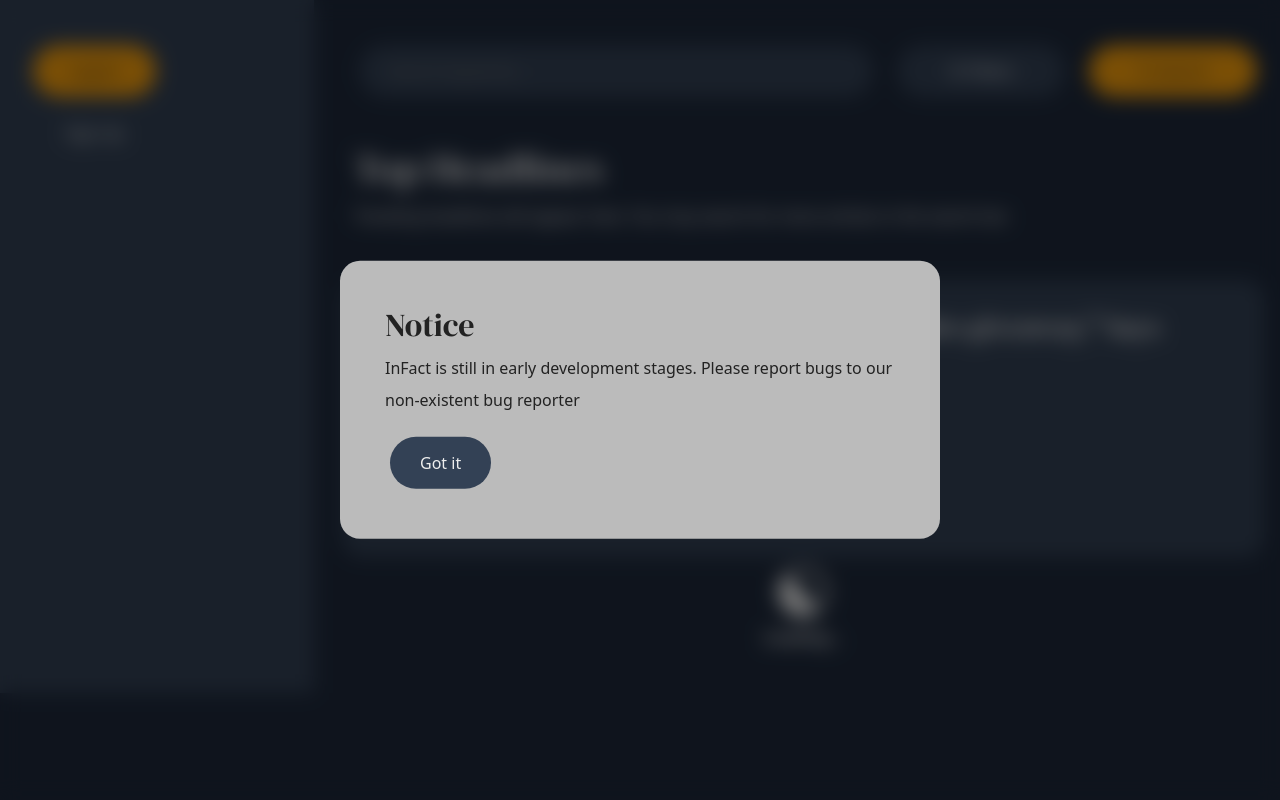
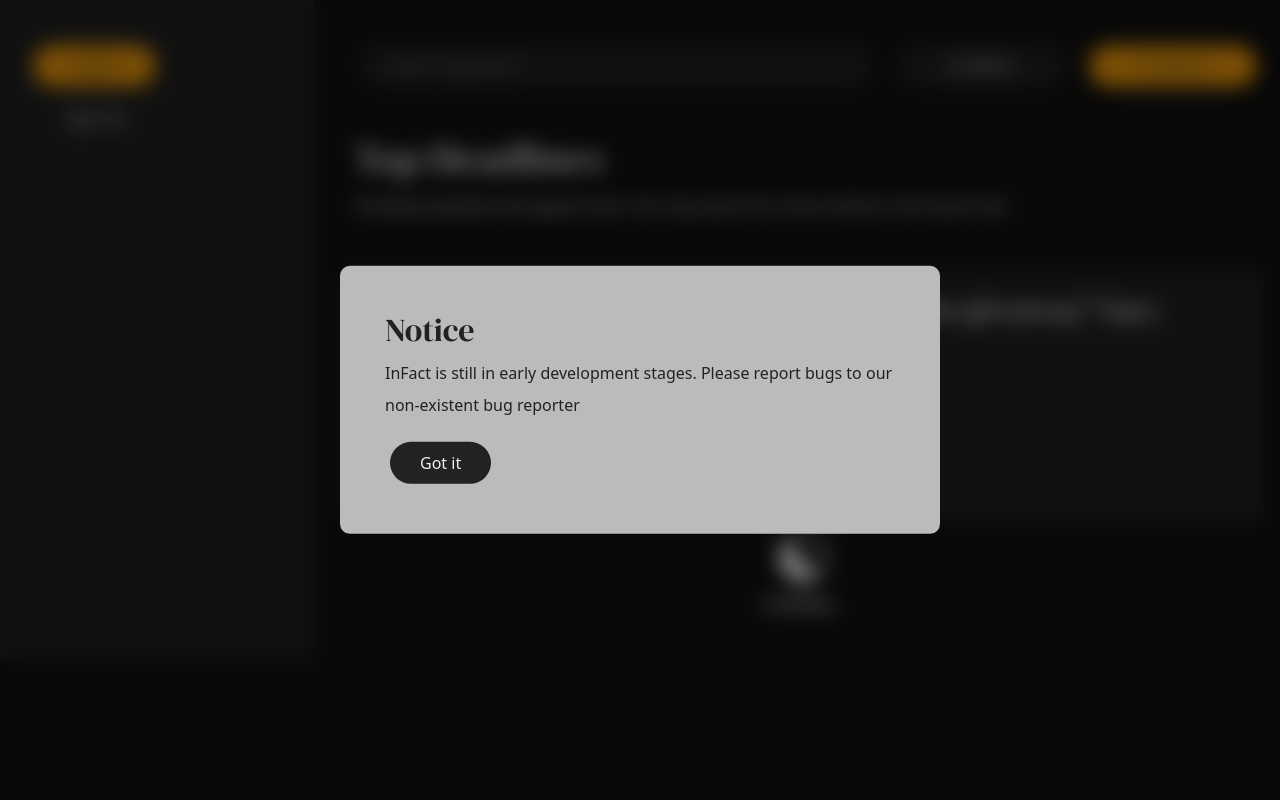
Before and after one commit to infact2/infact, a Flask app: page / in a window 1280 px wide. Run offline with Flask 3, Linux system fonts and the light colour scheme; data that the repository does not hold is empty; parts of the project's set-up code (start-up, migrations or seed data) failed here and were passed over; grey boxes are pictures that could not be loaded.

Commit message:
Updated theme

```diff
--- a/static/style.css
+++ b/static/style.css
@@ -2,9 +2,16 @@
 @import url("https://cdn.jsdelivr.net/npm/bootstrap-icons@1.11.2/font/bootstrap-icons.min.css");
 
 :root {
+    /*
     --background: #1e293b;
     --background-2: #334155;
     --background-3: #475569;
+    */
+
+
+    --background: #111;
+    --background-2: #222;
+    --background-3: #333;
 
     --text-color: #eee;
 
@@ -41,7 +48,7 @@
     color: var(--text-color);
     border: none;
     outline: 0;
-    padding: 10px 30px 10px 30px;
+    padding: 5px 30px 5px 30px;
     margin: 5px !important;
     border-radius: 100px !important;
     font-family: inherit;
@@ -63,12 +70,27 @@
     transition: 200ms;
 }
 a:hover {
-    border-bottom: 5px solid #27d4ff !important;
+    border-bottom: 5px solid #27d4ff;
     margin-bottom: -5px !important;
 }
 
-
-
+@keyframes loading-bar {
+    from {
+        left: -30vw;
+    }
+    to {
+        left: 130vw;
+    }
+}
+.big-ass-loading-bar {
+    background: var(--accent);
+    animation: loading-bar 1s infinite;
+    position: fixed;
+    z-index: 500;
+    width: 60vw;
+    height: 5px;
+    top: 0px;
+}
 .lighter {
     background: var(--background-2);
 }
@@ -99,9 +121,12 @@
 }
 
 
+.topic {
+    text-align: left;
+}
 .article-thumbnail {
-    padding: 30px;
-    border-radius: 20px;
+    padding: 23px;
+    border-radius: 10px;
     margin: 10px;
     transition: 180ms;
 }
@@ -109,9 +134,9 @@
     background-size: cover;
     background-position: center;
     height: 175px;
-    border-radius: 15px;
+    border-radius: 7.5px;
 }
-.article-thumbnail p {
+.article-thumbnail p, .dimmed-text {
     color: var(--text-color-dim);
 }
 .article-thumbnail:hover {
@@ -119,7 +144,7 @@
 }
 #filters {
     padding: 40px;
-    border-radius: 20px;
+    border-radius: 10px;
     margin: 10px;
     transition: 200ms;
     height: 250px;
@@ -162,5 +187,13 @@
     top: 50%;
     left: 50%;
     transform: translate(-50%, -50%);
-    border-radius: 20px;
+    border-radius: 10px;
 }
+.no-href-decoration {
+    border-bottom: none !important;
+}
+
+#sidebar {
+    position: fixed;
+    height: 100vh;
+}
```
